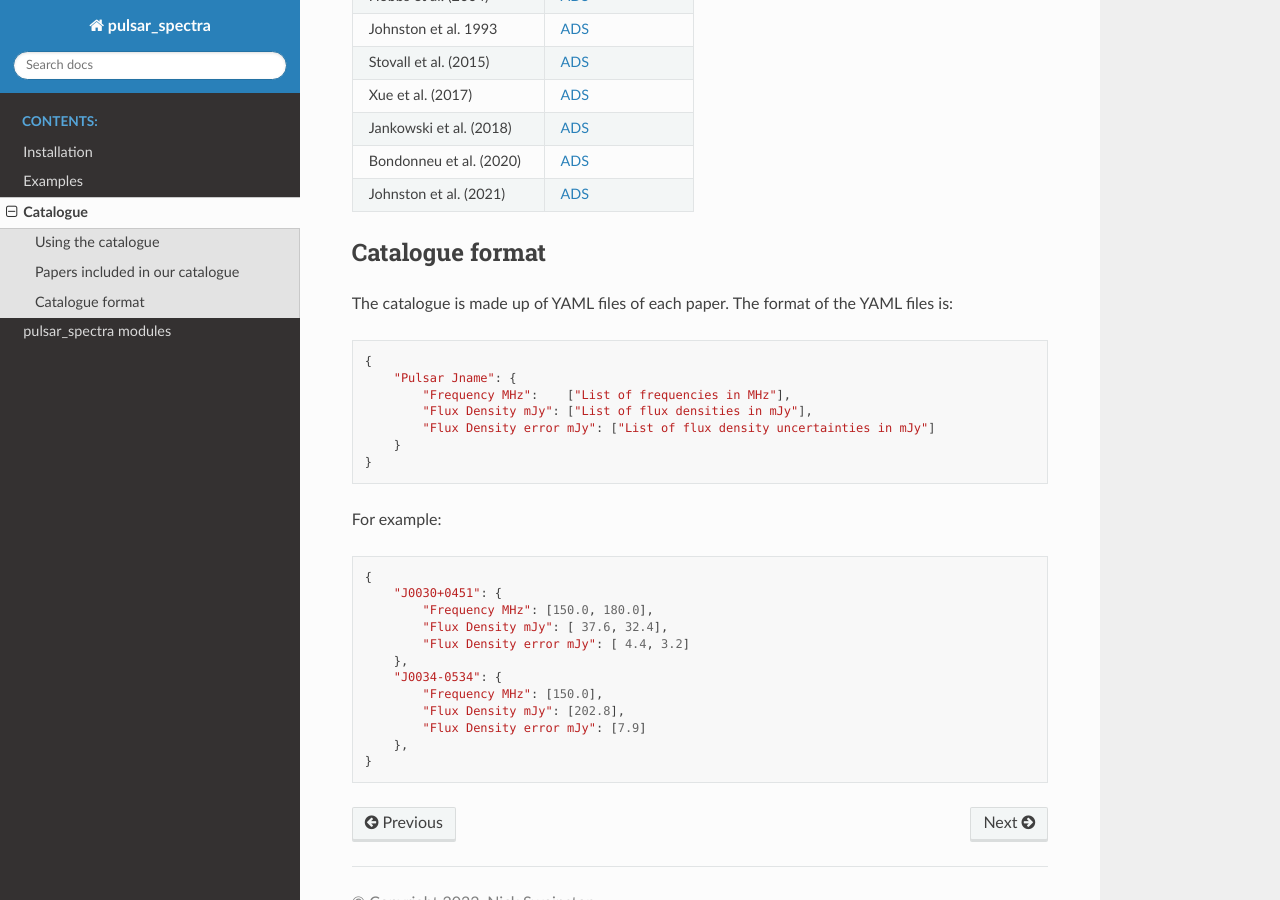
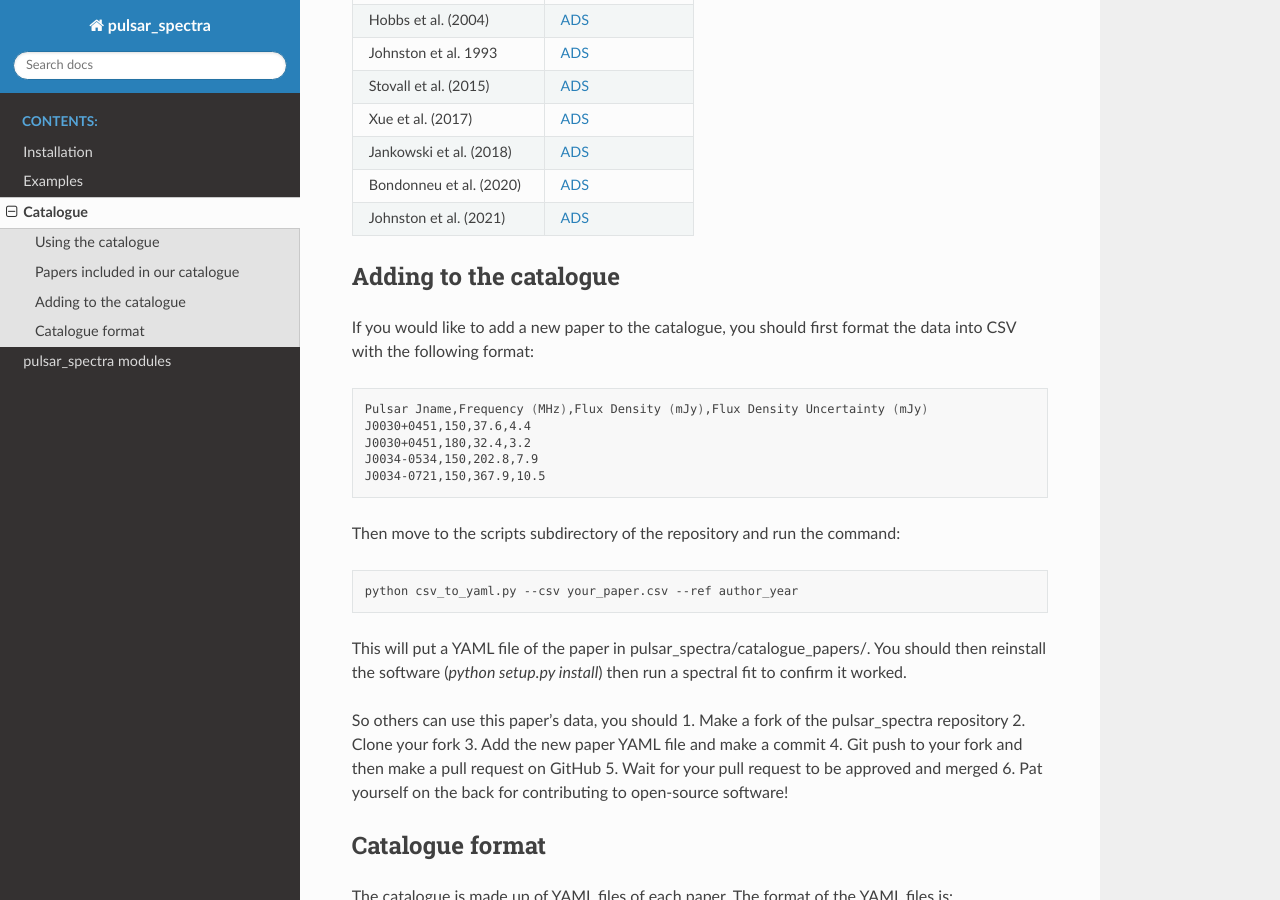
Before and after one commit to NickSwainston/pulsar_spectra, a Sphinx documentation site: the page built from docs/catalogue.rst, in a window 1280 px wide and 900 px high, scrolled down 2355 px. Built offline with Sphinx 7.4.7 and the Read the Docs theme 2.0.0, drawn with Linux system fonts in a browser that asks for light colours; some of the changed text lies outside the part shown.

Commit message:
Explained how to add to the catalogue

```diff
--- a/docs/catalogue.rst
+++ b/docs/catalogue.rst
@@ -5,6 +5,7 @@ The catalogue comprises YAML files containing pulsar flux density measurements f
 You should not assume that this repository has all flux density measurements for a pulsar you are interested in.
 Instead, you should search through the literature to find all papers that contain flux density measurements of
 the pulsar and confirm all of those papers are :ref:`in the catalogue<cat_papers>`.
+If you would like to add a new paper to the catalogue see the :ref:`Adding to the catalogue<adding_papers>` section.
 
 
 Using the catalogue
@@ -108,6 +109,37 @@ Papers included in our catalogue
     "Johnston et al. (2021)","`ADS <https://ui.adsabs.harvard.edu/abs/2021MNRAS.502.1253J/abstract>`_"
 
 
+.. _adding_papers:
+Adding to the catalogue
+-----------------------
+If you would like to add a new paper to the catalogue, you should first format the data into CSV with the following format:
+
+.. code-block:: bash
+
+    Pulsar Jname,Frequency (MHz),Flux Density (mJy),Flux Density Uncertainty (mJy)
+    J0030+0451,150,37.6,4.4
+    J0030+0451,180,32.4,3.2
+    J0034-0534,150,202.8,7.9
+    J0034-0721,150,367.9,10.5
+
+Then move to the scripts subdirectory of the repository and run the command:
+
+.. code-block:: bash
+
+    python csv_to_yaml.py --csv your_paper.csv --ref author_year
+
+This will put a YAML file of the paper in pulsar_spectra/catalogue_papers/.
+You should then reinstall the software (`python setup.py install`) then run a spectral fit to confirm it worked.
+
+So others can use this paper's data, you should
+1. Make a fork of the pulsar_spectra repository
+2. Clone your fork
+3. Add the new paper YAML file and make a commit
+4. Git push to your fork and then make a pull request on GitHub
+5. Wait for your pull request to be approved and merged
+6. Pat yourself on the back for contributing to open-source software!
+
+
 Catalogue format
 ----------------
 
```
